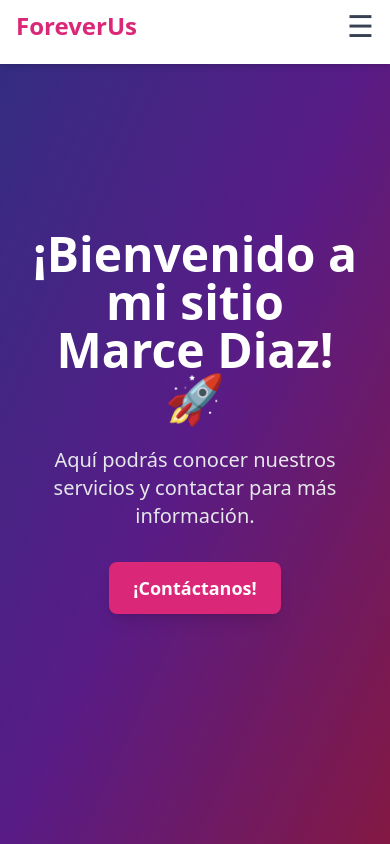
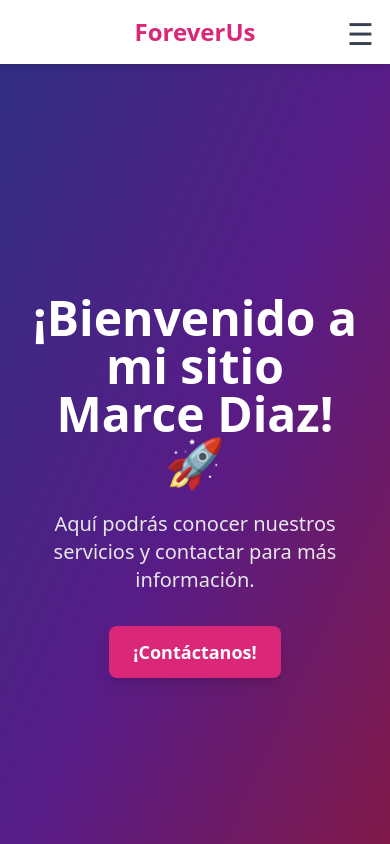
Before and after one commit to keykun456/ForeverUs, a Next.js app: page /home in a window 390 px wide. Shown: the top 844 px of the page. Built offline with nearby package versions, Linux system fonts and the light colour scheme.

Commit message:
feat: navbar semi-transparente, centrado y offset corregido

```diff
--- a/pages/home.tsx
+++ b/pages/home.tsx
@@ -8,7 +8,7 @@ export default function Home() {
     name: string;
     email: string;
     message: string;
-    celular: string; // nuevo campo celular
+    celular: string;
   }>({
     name: "", email: "", message: "", celular: ""
   });
@@ -27,15 +27,13 @@ export default function Home() {
   useEffect(() => {
     const handleScroll = () => {
       if (window.scrollY > lastScrollY) {
-        setShowNavbar(false); // si bajamos, oculta
+        setShowNavbar(false);
       } else {
-        setShowNavbar(true); // si subimos, muestra
+        setShowNavbar(true);
       }
-      setLastScrollY(window.scrollY); // actualiza referencia
+      setLastScrollY(window.scrollY);
     };
-
     window.addEventListener("scroll", handleScroll);
-
     return () => window.removeEventListener("scroll", handleScroll);
   }, [lastScrollY]);
 
@@ -68,14 +66,17 @@ export default function Home() {
 
   return (
     <div className="min-h-screen flex flex-col">
-
       {/* 🚀 Navbar fijo, oculto al bajar, visible al subir */}
       <nav
-	  className={`h-16 bg-white shadow-md fixed w-full z-50 transition-transform duration-500 ${showNavbar ? 'translate-y-0' : '-translate-y-full'}`}
+        className={`
+          fixed w-full z-50 transition-transform duration-500
+          ${showNavbar ? 'translate-y-0 bg-white bg-opacity-80 backdrop-blur' : '-translate-y-full'}
+          shadow-md h-16
+        `}
       >
-	  <div className="max-w-7xl mx-auto px-4 py-2 flex justify-between items-center">
+        <div className="max-w-7xl mx-auto px-4 py-4 flex justify-between items-center h-full">
           {/* Logo */}
-		<div className="text-2xl font-bold text-pink-600">ForeverUs</div>
+          <div className="text-2xl font-bold text-pink-600 text-center w-full md:w-auto">ForeverUs</div>
 
           {/* Links desktop con subrayado animado */}
           <div className="space-x-4 hidden md:flex">
@@ -94,7 +95,7 @@ export default function Home() {
           </div>
 
           {/* Botón ☰ visible solo en móvil */}
-		<div className="md:hidden">
+          <div className="md:hidden absolute right-4 top-4">
             <button
               onClick={() => setMenuOpen(!menuOpen)}
               className="text-gray-700 hover:text-pink-600 focus:outline-none text-3xl"
@@ -114,14 +115,8 @@ export default function Home() {
         )}
       </nav>
 
-
-
-
-
-
-
-      {/* Offset para que el navbar fijo no tape contenido */}
-      <div className="pt-15"></div>
+      {/* Offset exacto para que el navbar fijo no tape contenido */}
+      <div className="pt-16"></div>
 
       {/* 🎉 Hero principal con animaciones */}
       <main className="flex flex-1 min-h-screen flex-col items-center justify-center bg-gradient-to-br from-indigo-900 via-purple-900 to-pink-900 text-white p-8">
```
Lines whose indentation alone changed are shown as unchanged.
